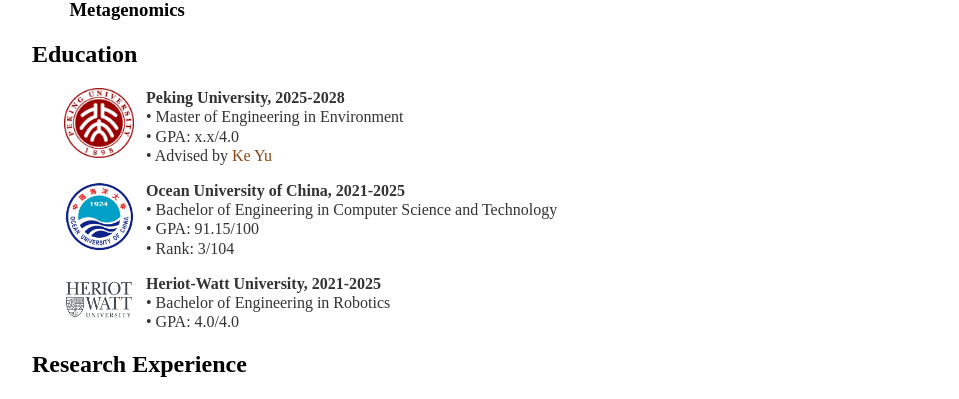
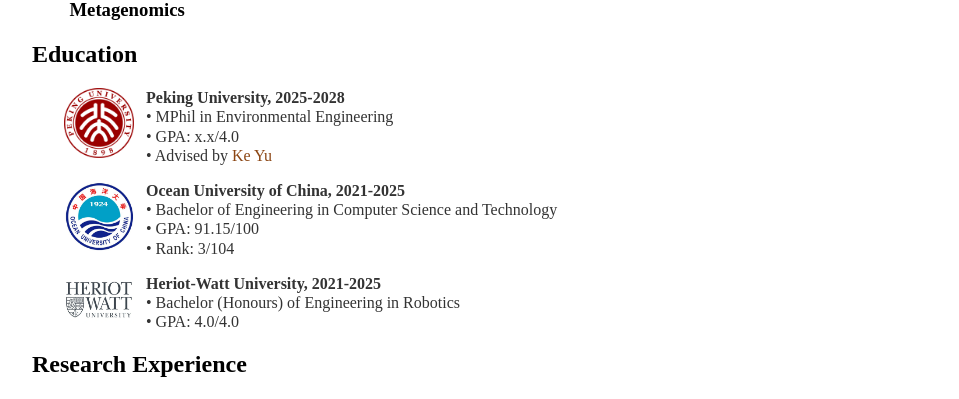
Before and after one commit to zhaorui-bi/zhaorui-bi.github.io, a Jekyll site: the page built from index.html, in a window 1280 px wide. Shown: the part 609-1008 px from the top of the page, without its empty margins (160-1119 px from the left). Built offline with Jekyll 4.4.1, drawn with Linux system fonts in a browser that asks for light colours.

Commit message:
Update index.html

```diff
--- a/index.html
+++ b/index.html
@@ -73,7 +73,7 @@ title: Zhaorui Jiang
 		<p style="margin-left: 2em;">
 			<img src="/img/pku.png" align="left" width="70" height="70"/>
 			&nbsp&nbsp <b>Peking University, 2025-2028  </b><br>
-			&nbsp&nbsp &bull; Master of Engineering in Environment<br>
+			&nbsp&nbsp &bull; MPhil in Environmental Engineering<br>
 			&nbsp&nbsp &bull; GPA: x.x/4.0 <br>
 			&nbsp&nbsp &bull; Advised by <a href="https://see.pkusz.edu.cn/info/1012/1454.htm"> Ke Yu</a> <br>
 		</p>
@@ -90,7 +90,7 @@ title: Zhaorui Jiang
 		<p style="margin-left: 2em;">
 			<img src="/img/hw.png" align="left" width="70" height="50"/>
 			&nbsp&nbsp <b>Heriot-Watt University, 2021-2025  </b><br>
-			&nbsp&nbsp &bull; Bachelor of Engineering in Robotics<br>
+			&nbsp&nbsp &bull; Bachelor (Honours) of Engineering in Robotics<br>
 			&nbsp&nbsp &bull; GPA: 4.0/4.0 <br>
 <!-- 			&nbsp&nbsp &bull; WAM: 89.58/100 <br> -->
 		</p>
```
